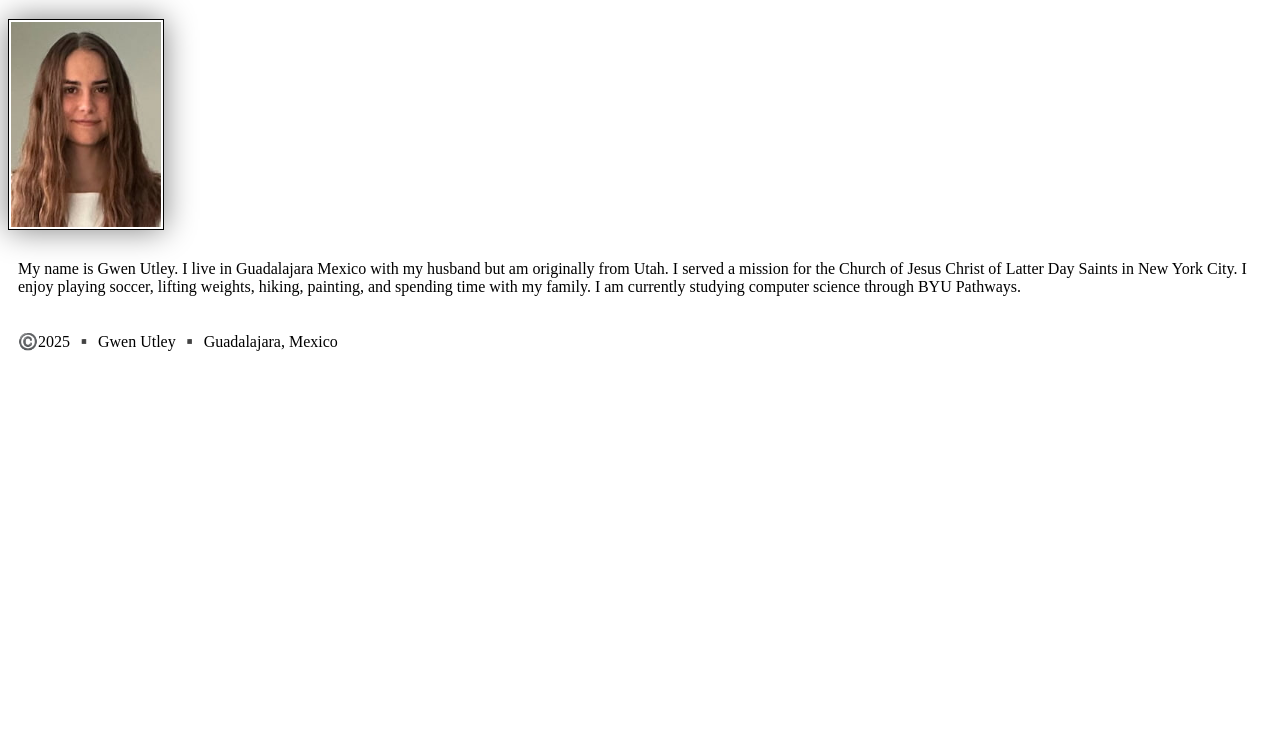
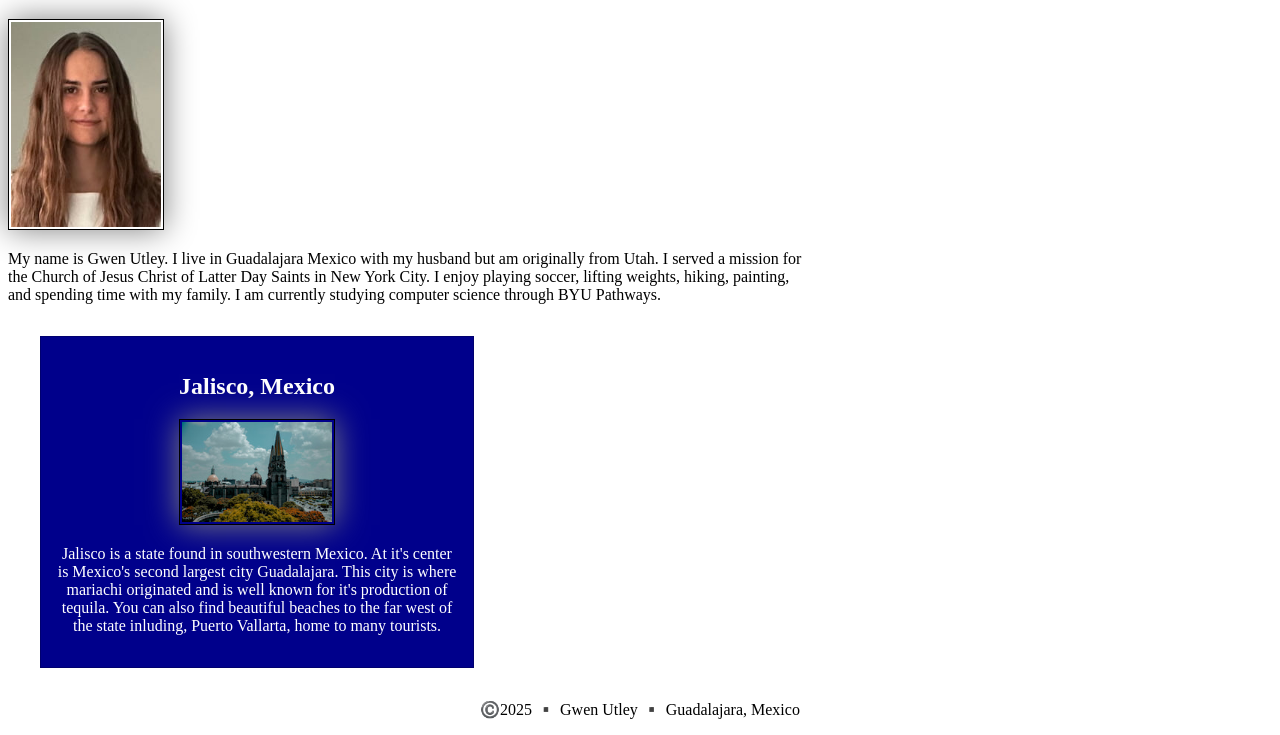
Before and after one commit to gwenutley/wdd130, a plain HTML site: page index.html in a window 1280 px wide. Shown: the part 205-940 px from the top of the page. Before the commit the page ends 800 px from the top, so only its background shows below. Drawn offline with Linux system fonts and the light colour scheme.

Commit message:
Home Page Enhancement

```diff
--- a/index.html
+++ b/index.html
@@ -5,7 +5,9 @@
     <meta charset="utf-8">
     <meta name="Viewport" content="width=device-width,initial-scale=1.0">
     <title>Gwen Utley | WDD130</title>
-    <link rel="stylesheet" href="styles/styles.css"
+    <meta name="description" content="Gwen Utley's homepage, Web Fundementals 130.">
+    <meta name="author" content="Gwen Utley">
+    <link rel="stylesheet" href="styles/styles.css">
 </head>
 
 <body>
@@ -23,6 +25,11 @@
             lifting weights, hiking, painting, and spending time with my family. I am currently studying computer
             science through BYU Pathways.</p>
     </main>
+    <aside>
+        <h2>Jalisco, Mexico</h2>
+        <img src="images/guadalajara.jpg" alt="Jalisco Mexico" width="200">
+        <p>Jalisco is a state found in southwestern Mexico. At it's center is Mexico's second largest city Guadalajara. This city is where mariachi originated and is well known for it's production of tequila. You can also find beautiful beaches to the far west of the state inluding, Puerto Vallarta, home to many tourists.</p>
+    </aside>
     <footer>
         <p>©️2025 ▪️ Gwen Utley ▪️ Guadalajara, Mexico</p>
     </footer>
--- a/styles/styles.css
+++ b/styles/styles.css
@@ -22,5 +22,30 @@ img {
 }
 
 p {
-    padding: 10px;
+    padding: 0;
 }
+
+main {
+    max-width: 800px;
+}
+
+aside {
+    width: 400px;
+    margin: 2rem;
+    border: 1px solid rgb(0 0 0 / 0.2);
+    padding: 1rem;
+    background-color: darkblue;
+    color: white;
+    text-align: center;
+}
+
+aside img {
+    width: 200;
+    height: auto;
+}
+
+footer {
+    margin-top: 10px;
+    border-top: 1px black;
+    text-align: center;
+}
```
Also changed, not shown: images/guadalajara.jpg (added).
